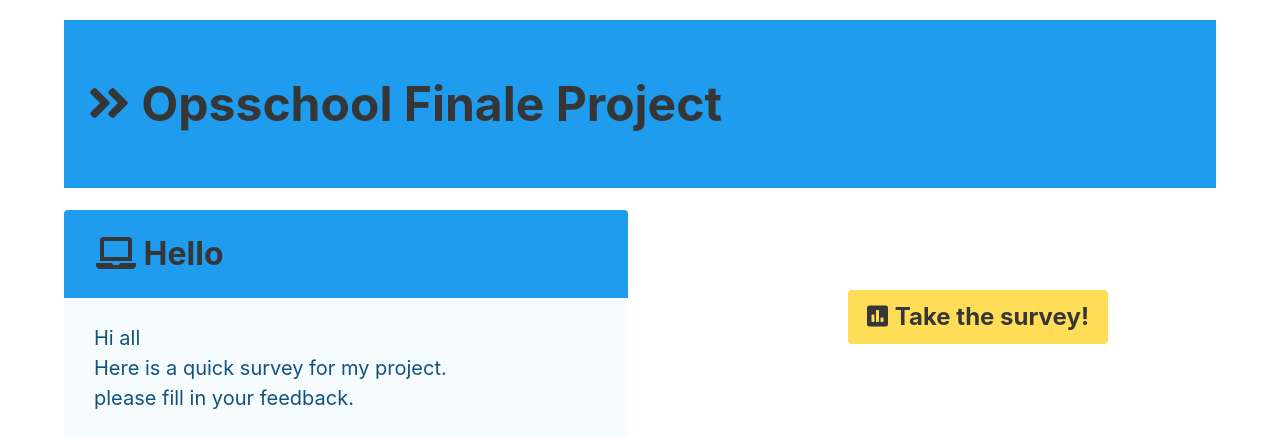
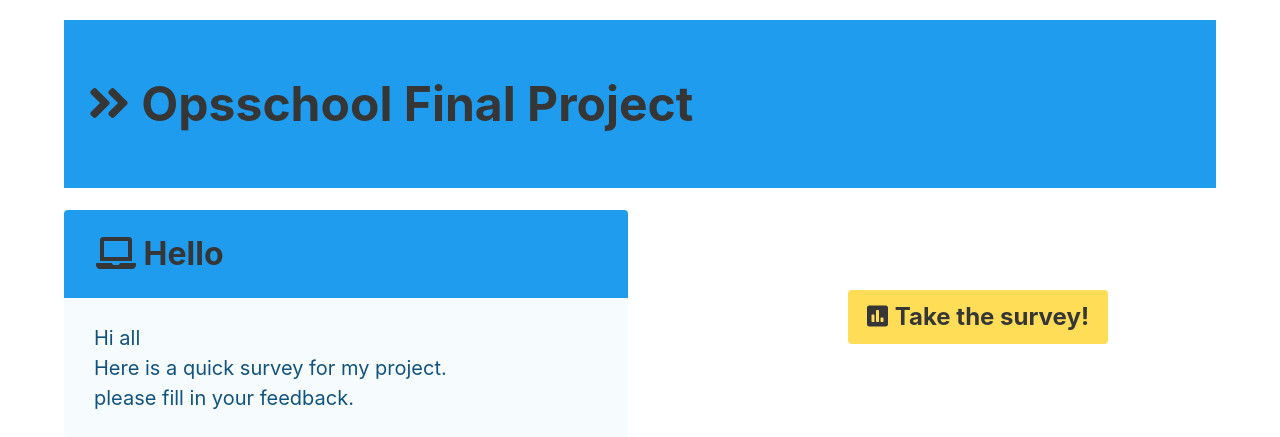
Before and after one commit to eransaban/opsschool-app, a Flask app: page / in a window 1280 px wide. Shown: the part 76-513 px from the top of the page. Run offline with Flask 2, Linux system fonts and the light colour scheme; some libraries are stand-ins or nearby versions.

Commit message:
Update information.html

```diff
--- a/templates/information.html
+++ b/templates/information.html
@@ -7,7 +7,7 @@
 	  <div class="hero-body">
 	      <h1 class="is-size-1 has-text-weight-bold has-text-dark">
 	        <i class="fas fa-angle-double-right"></i>
-	        Opsschool Finale Project
+	        Opsschool Final Project
 	      </h1>
 	  </div>
 	</section>
```
